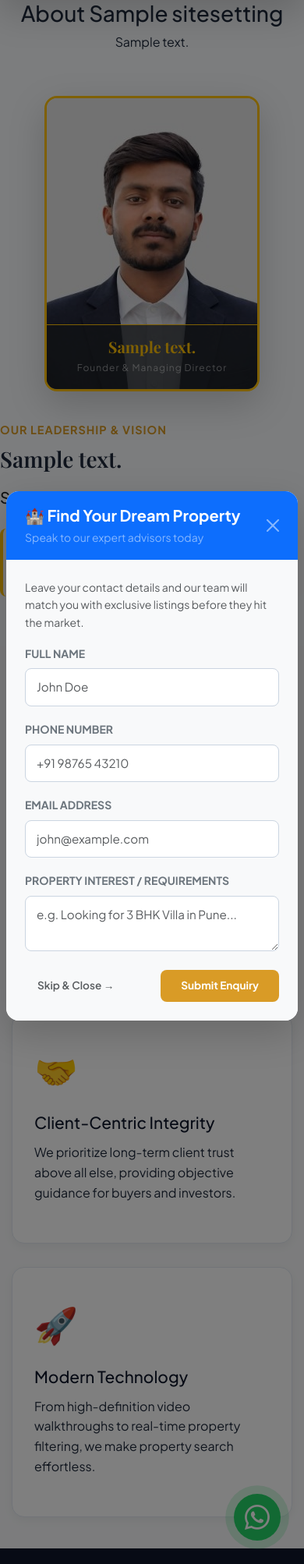
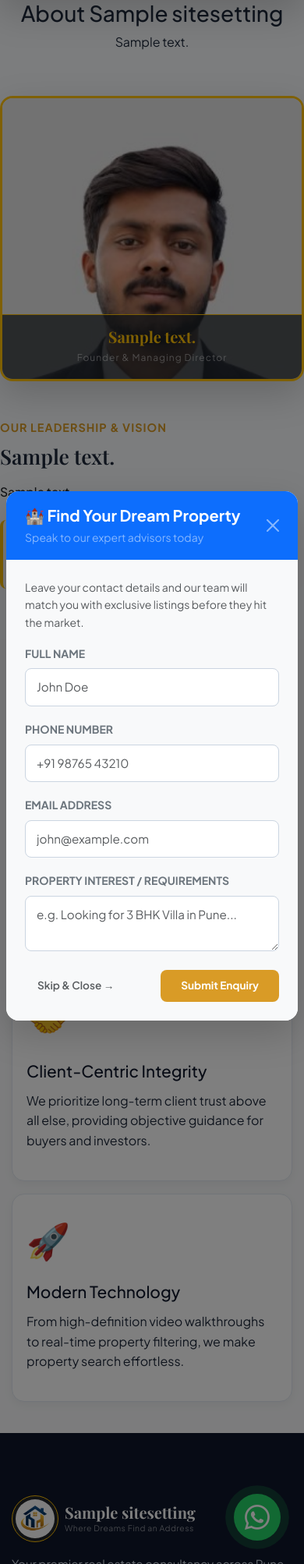
Before and after one commit to tejaspingale40-source/real-estate, a Django app: page /about/ in a window 390 px wide. Shown: the part 67-2073 px from the top of the page at 78% size. Run offline with Django 4.2, Linux system fonts and the light colour scheme; tables that the repository leaves empty hold one stand-in row (values such as "Sample post"); some web fonts are replaced.

Commit message:
about update

```diff
--- a/static/css/responsive.css
+++ b/static/css/responsive.css
@@ -98,6 +98,38 @@
     .grid-2-col, .emi-calculator-card {
         grid-template-columns: 1fr !important;
         gap: 30px !important;
+    }
+
+    /* About Section Mobile Polish */
+    .about-hero-img {
+        margin-bottom: 10px;
+    }
+
+    .about-hero-img > div {
+        max-width: 100% !important;
+        width: 100% !important;
+    }
+
+    .about-hero-img img {
+        max-height: 360px !important;
+    }
+
+    .about-hero-text .section-title {
+        font-size: 1.65rem !important;
+        line-height: 1.25;
+    }
+
+    .about-hero-text .lead {
+        font-size: 0.98rem !important;
+    }
+
+    .features-grid {
+        grid-template-columns: 1fr !important;
+        gap: 16px !important;
+    }
+
+    .feature-card {
+        padding: 22px 18px !important;
     }
 }
 
```
Also changed, not shown: 1 other file.
